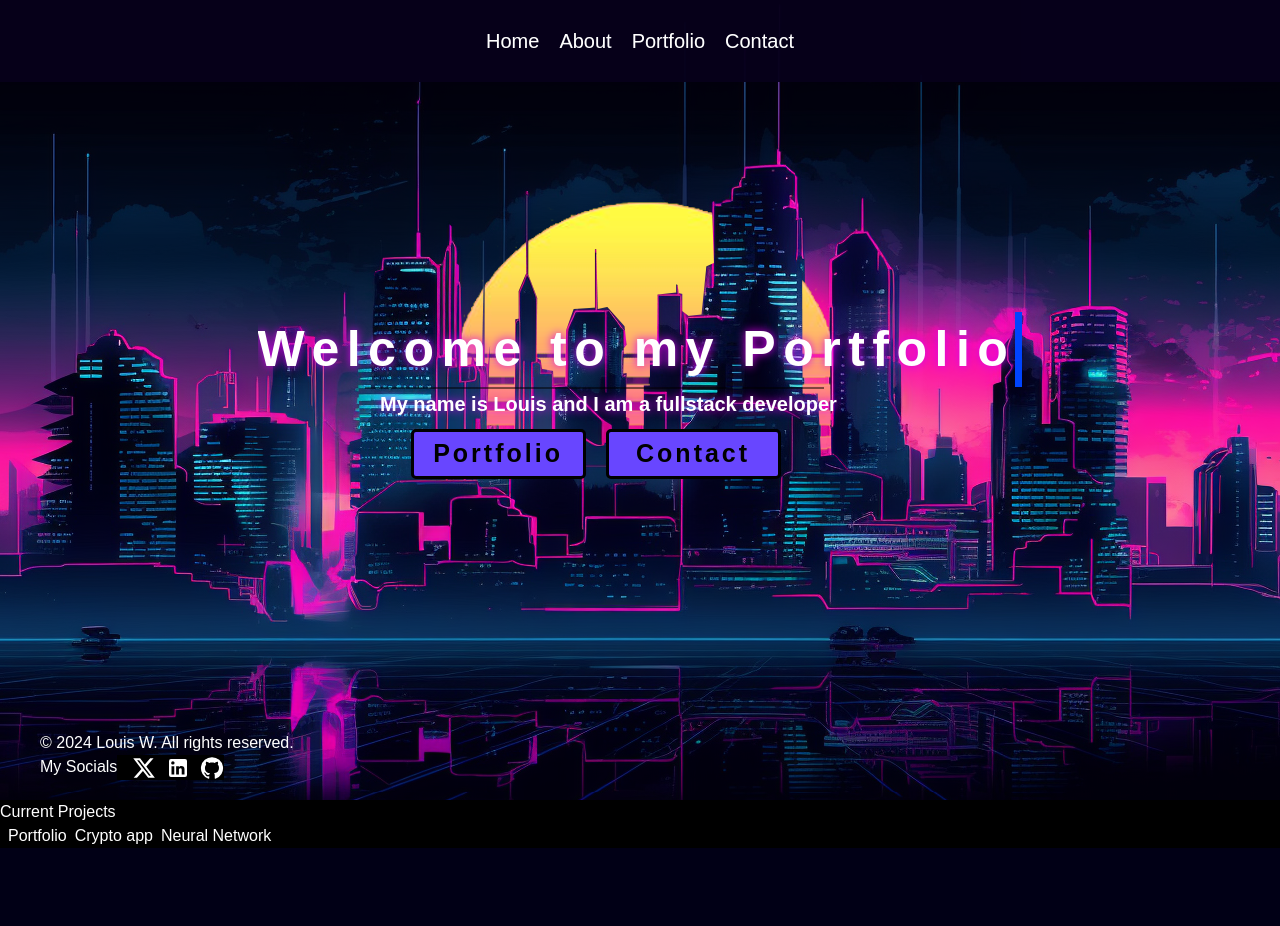
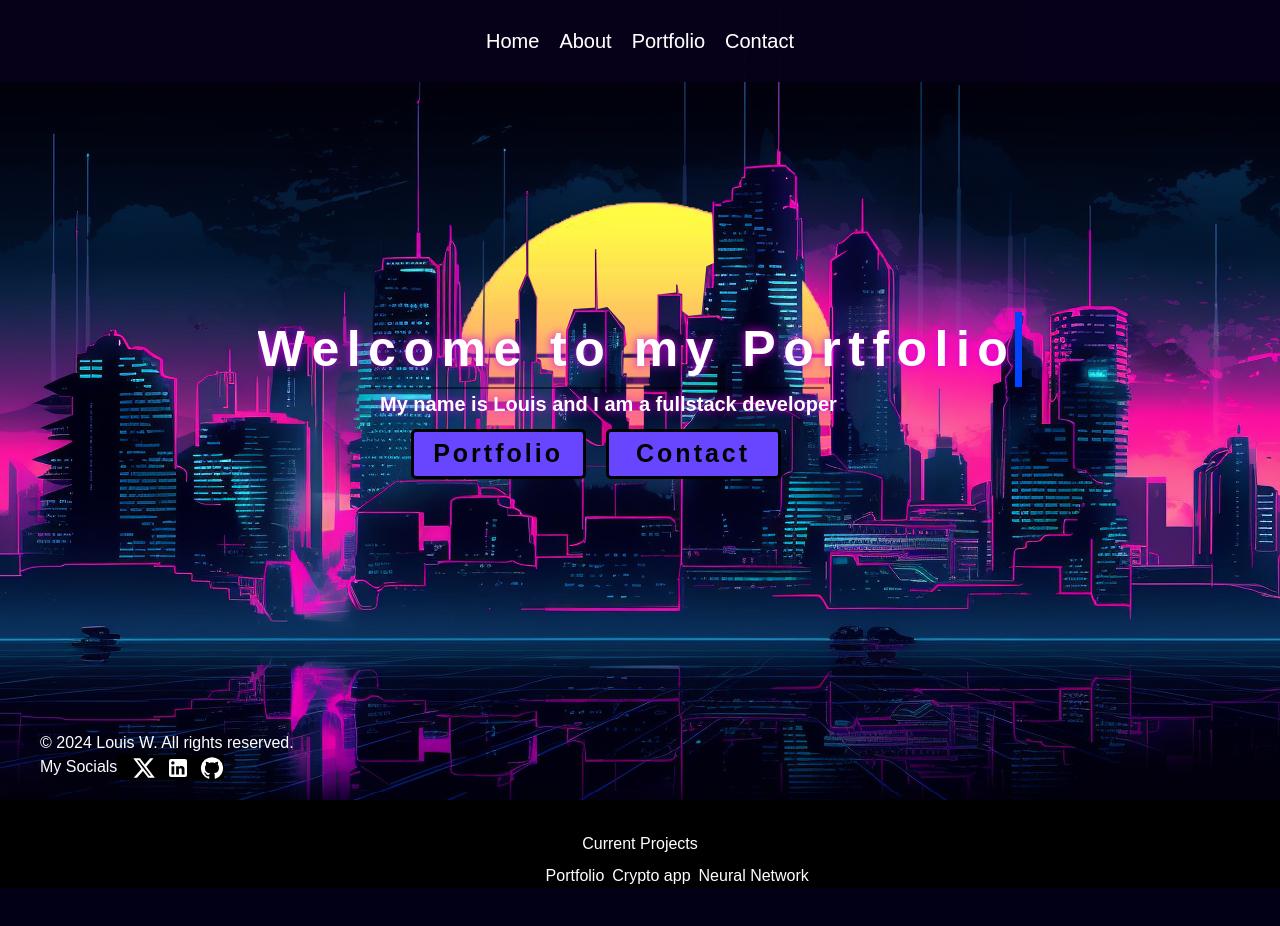
Before and after one commit to LouisWdev/Louis-react-portfolio, a React (Vite) app: page / in a window 1280 px wide. Shown: the top 926 px of the page. Built offline with nearby package versions, Linux system fonts and the light colour scheme.

Commit message:
Current project container

```diff
--- a/src/Pages/Home.tsx
+++ b/src/Pages/Home.tsx
@@ -59,13 +59,20 @@ const Home = () => {
 export default Home;
 
 //STYLING CSS
+const CurrentContainer = styled.div`
+    text-align: center;
+    margin-top: 4vh;
+`;
 
-const CurrentContainer = styled.div``;
+const CurrentContainerTitle = styled.div`
 
-const CurrentContainerTitle = styled.div``;
+`;
 
 const ItemContainer = styled.div`
     display: flex;
+    margin-top: 1vh;
+    margin-left: 42vw;
+
 `;
 
 const Item = styled.div`
--- a/src/components/Footer.tsx
+++ b/src/components/Footer.tsx
@@ -34,8 +34,6 @@ const Footer = () => {
 export default Footer;
 
 const FooterContainer = styled.div`
-        background-color: rgba(7, 0, 27, 0.8);
-        width: 100%;
         display: inline-block;
         position: fixed;
 
```
